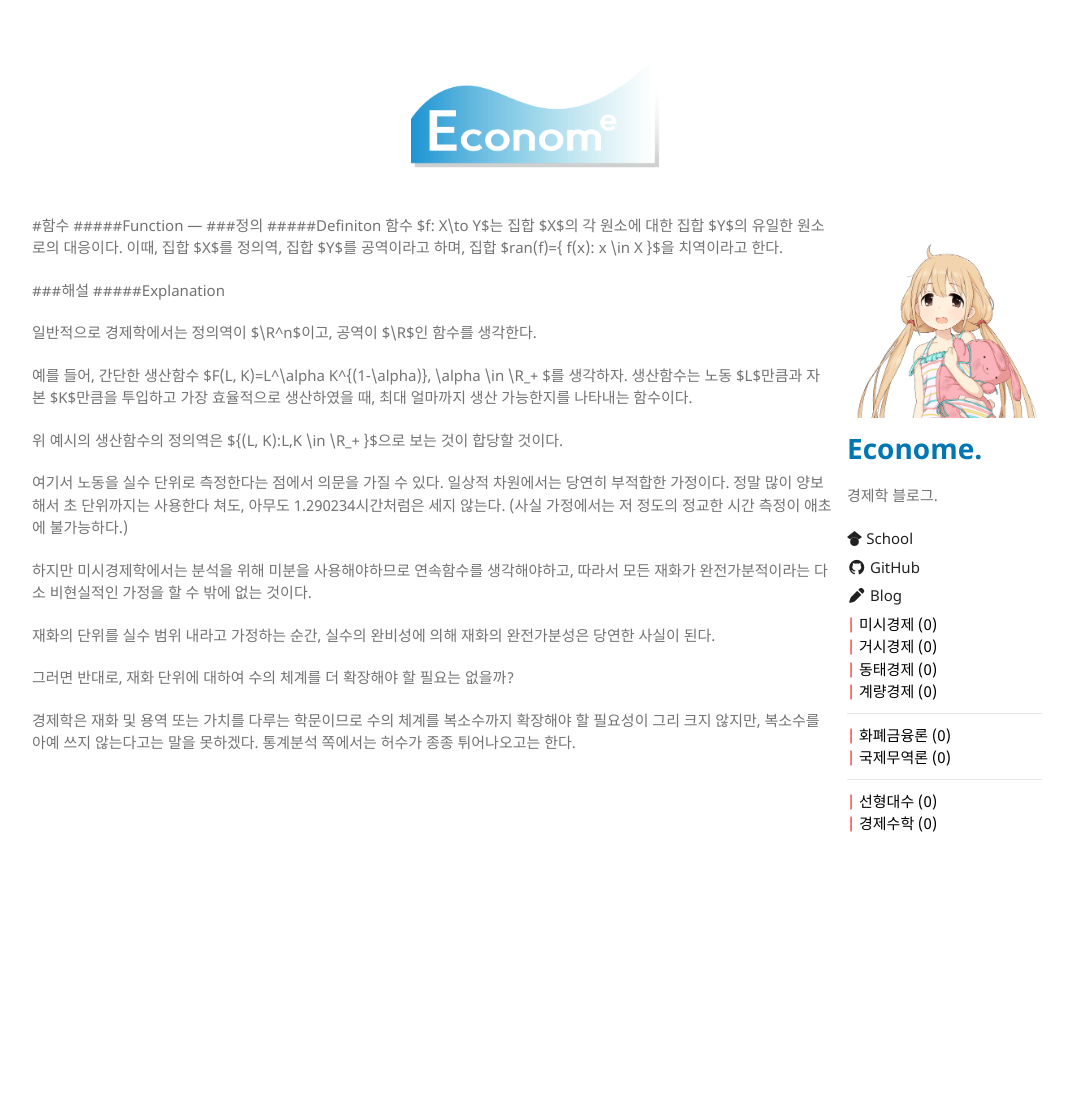
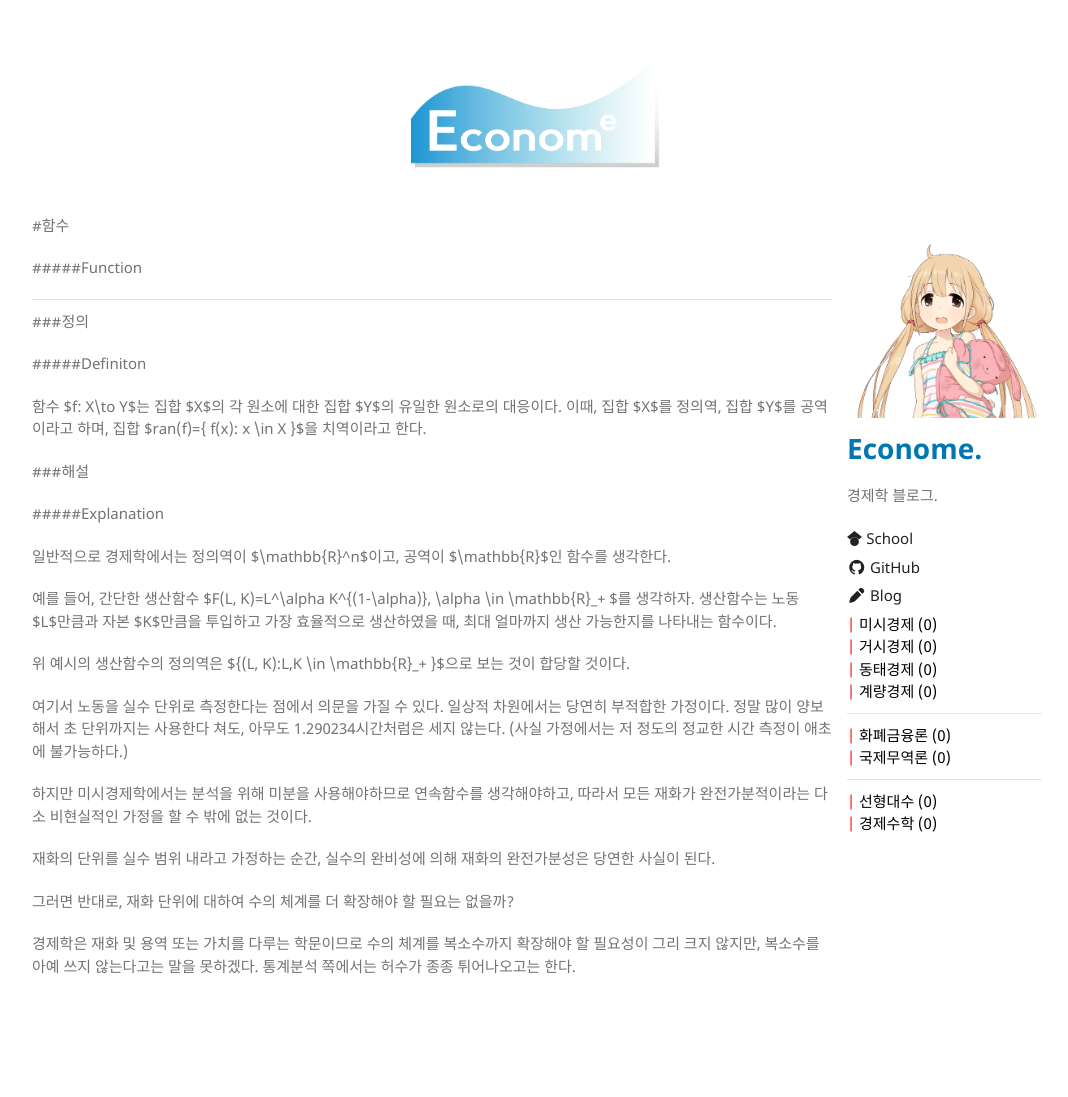
Before and after one commit to Portalife/Portalife.github.io, a Jekyll site: the page built from categories/미시경제/함수/index.md, in a window 1280 px wide. Shown: the whole page, without its empty margins (103-1171 px from the left). Built offline with Jekyll 4.4.1, drawn with Linux system fonts in a browser that asks for light colours; our own code applies the rules of GitHub Pages for plain Markdown files; before the commit the page ends 1056 px from its top, so only the background shows below that.

Commit message:
Update index.md

```diff
--- a/categories/미시경제/함수/index.md
+++ b/categories/미시경제/함수/index.md
@@ -1,21 +1,27 @@
 #함수
+
 #####Function
+
 ---
+
 ###정의
+
 #####Definiton
+
 함수 $f: X\to Y$는 집합 $X$의 각 원소에 대한 집합 $Y$의 유일한 원소로의 대응이다.
 이때, 집합 $X$를 정의역, 집합 $Y$를 공역이라고 하며,
 집합 $ran(f)=\{ f(x):  x \in X \}$을 치역이라고 한다.
 
 ###해설
+
 #####Explanation
 
-일반적으로 경제학에서는 정의역이 $\R^n$이고, 공역이 $\R$인 함수를 생각한다.
+일반적으로 경제학에서는 정의역이 $\mathbb{R}^n$이고, 공역이 $\mathbb{R}$인 함수를 생각한다.
 
-예를 들어, 간단한 생산함수 $F(L, K)=L^\alpha K^{(1-\alpha)}, \alpha \in \R_+ $를 생각하자.
+예를 들어, 간단한 생산함수 $F(L, K)=L^\alpha K^{(1-\alpha)}, \alpha \in \mathbb{R}_+ $를 생각하자.
 생산함수는 노동 $L$만큼과 자본 $K$만큼을 투입하고 가장 효율적으로 생산하였을 때, 최대 얼마까지 생산 가능한지를 나타내는 함수이다.
 
-위 예시의 생산함수의 정의역은 $\{(L, K):L,K \in \R_+ \}$으로 보는 것이 합당할 것이다.
+위 예시의 생산함수의 정의역은 $\{(L, K):L,K \in \mathbb{R}_+ \}$으로 보는 것이 합당할 것이다.
 
 여기서 노동을 실수 단위로 측정한다는 점에서 의문을 가질 수 있다. 일상적 차원에서는 당연히 부적합한 가정이다. 정말 많이 양보해서 초 단위까지는 사용한다 쳐도,  아무도 1.290234시간처럼은 세지 않는다. (사실 가정에서는 저 정도의 정교한 시간 측정이 애초에 불가능하다.)
 
```
